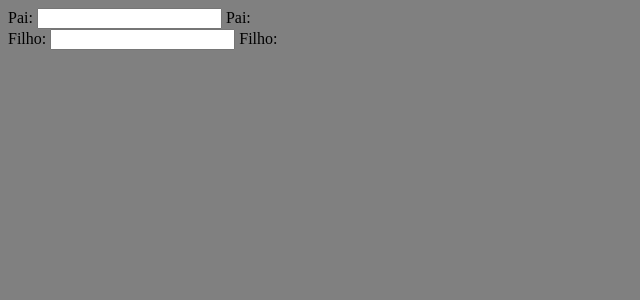
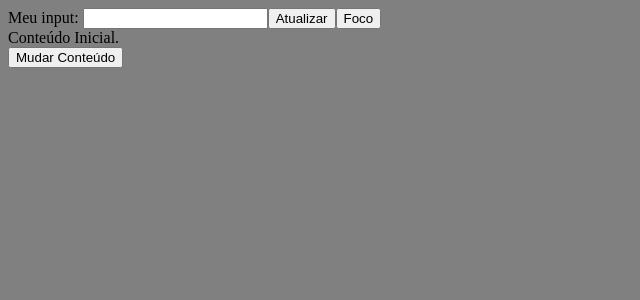
Before and after one commit to EuclydesUchoas/curso-angular, an Angular app in the folder template-variables/: page / in a window 1280 px wide. Shown: the top 300 px of the page, without its empty margins (0-640 px from the left). Built offline with nearby package versions, Linux system fonts and the light colour scheme.

Commit message:
feat: template-variables: Estudando @ViewChild.

```diff
--- a/template-variables/src/app/app.component.html
+++ b/template-variables/src/app/app.component.html
@@ -1,14 +1,11 @@
-<div class="primo">
-  <!-- Primo: {{ inputPai.value }} -->
+Meu input: <input type="text" #meuInput>
+
+<button (click)="updateInputText()">Atualizar</button>
+
+<button (click)="focus()">Foco</button>
+
+<div #minhaDiv>
+  Conteúdo Inicial.
 </div>
 
-<div class="pai" *ngIf="true">
-  Pai: <input #inputPai ngModel>
-  Pai: {{ inputFilho.value }}
-
-  <div class="filho">
-    Filho: <input #inputFilho ngModel>
-
-    Filho: {{ inputPai.value }}
-  </div>
-</div>
+<button (click)="updateDivContent()">Mudar Conteúdo</button>
--- a/template-variables/src/app/app.component.ts
+++ b/template-variables/src/app/app.component.ts
@@ -1,4 +1,4 @@
-import { Component } from '@angular/core';
+import { Component, ElementRef, ViewChild } from '@angular/core';
 
 @Component({
   selector: 'app-root',
@@ -7,5 +7,21 @@ import { Component } from '@angular/core';
   styleUrl: './app.component.scss'
 })
 export class AppComponent {
+  @ViewChild('meuInput')
+  meuInputEl!: ElementRef<HTMLInputElement>;
 
+  @ViewChild('minhaDiv')
+  minhaDivEl!: ElementRef<HTMLDivElement>;
+
+  updateInputText() {
+    this.meuInputEl.nativeElement.value = 'Texto Atualizado!';
+  }
+
+  focus() {
+    this.meuInputEl.nativeElement.focus();
+  }
+
+  updateDivContent() {
+    this.minhaDivEl.nativeElement.textContent = 'Conteúdo Atualizado!!!';
+  }
 }
```
